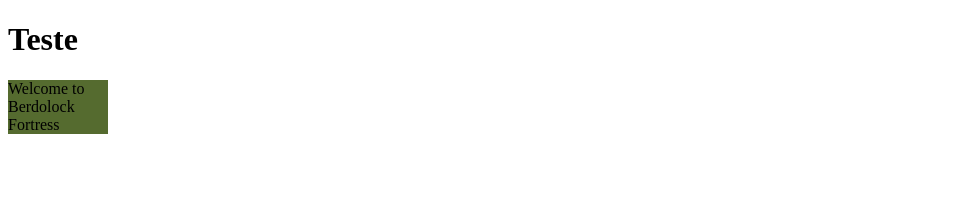
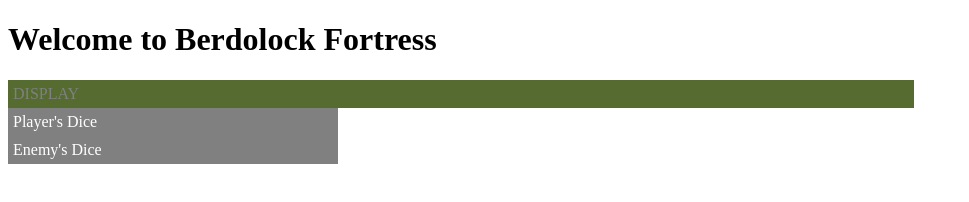
Before and after one commit to GabrielSAbreu/rpg.solo, a plain HTML site: page index.html in a window 1280 px wide. Shown: the whole page, without its empty margins (0-969 px from the left). Drawn offline with Linux system fonts and the light colour scheme.

Commit message:
docs/style:update README and add style layout v00

```diff
--- a/index.html
+++ b/index.html
@@ -7,8 +7,10 @@
     <title>Rpg Solo</title>
 </head>
 <body>
-    <h1>Teste</h1>
+    <h1>Welcome to Berdolock Fortress</h1>
 
-    <div class="display">Welcome to Berdolock Fortress</div>
+    <div class="display">DISPLAY</div>
+    <div class="dice" id="playerDice">Player's Dice</div>
+    <div class="dice" id="enemyDice">Enemy's Dice</div>
 </body>
 </html>
--- a/style.css
+++ b/style.css
@@ -1,4 +1,13 @@
 .display{
-    width: 100px;
+    width: 70vw;
     background-color: darkolivegreen;
+    padding: 5px;
+    color: grey;
 }
+
+.dice{
+    width: 25vw;
+    background-color: grey;
+    padding: 5px;
+    color: white;
+}
```
Also changed, not shown: 1 other file.
